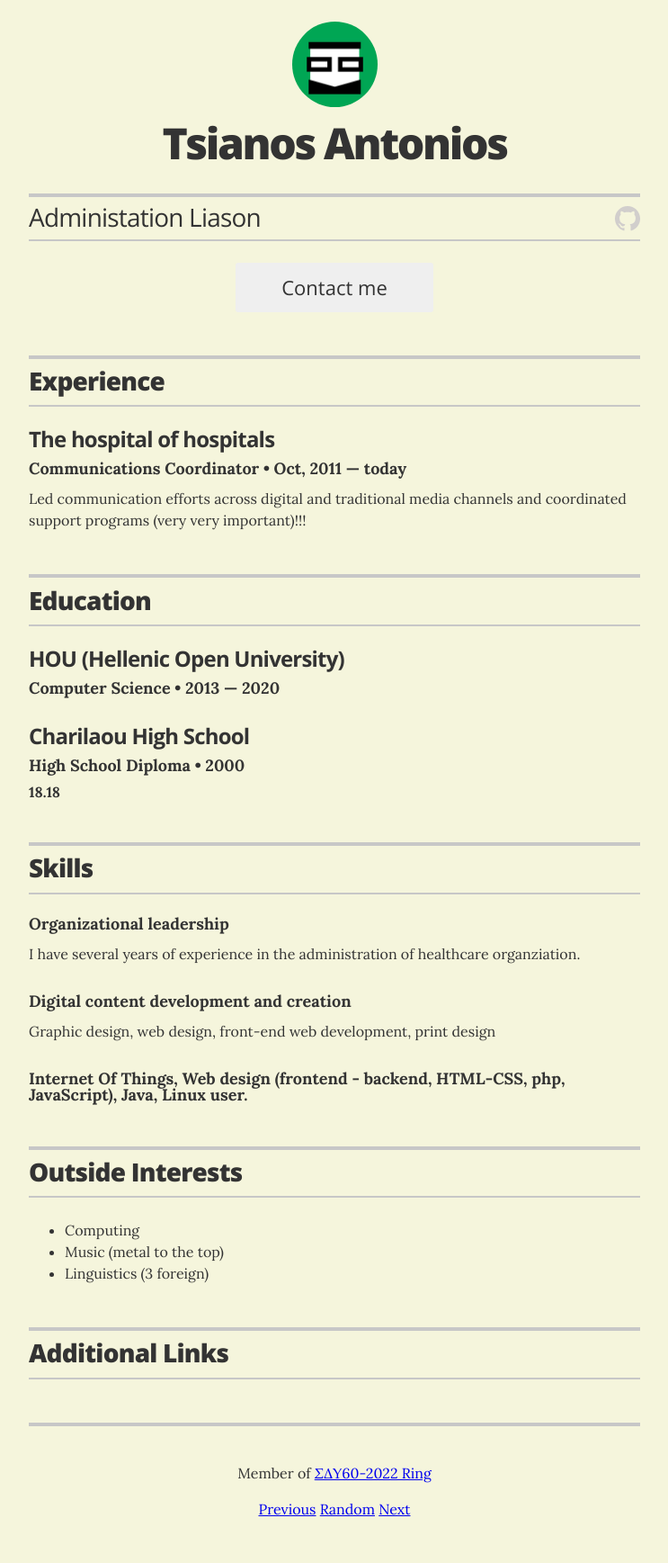
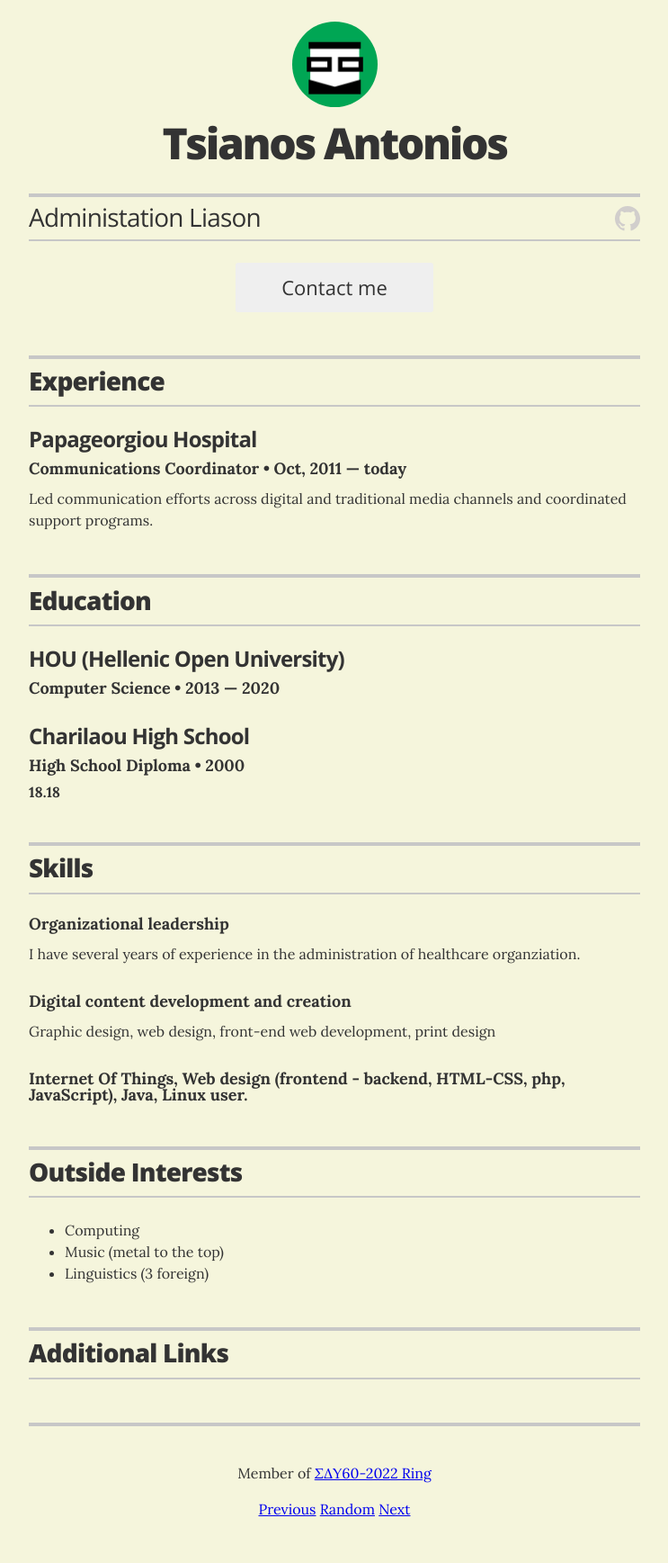
Before and after one commit to atsiano81/myCV, a Jekyll site: the page built from index.html, in a window 1280 px wide. Shown: the whole page at 90% size, without its empty margins (268-1011 px from the left). Built offline with Jekyll 4.4.1, drawn with Linux system fonts in a browser that asks for light colours; a script that is not in the unit is left out.

Commit message:
Update experience.yml

```diff
--- a/_data/experience.yml
+++ b/_data/experience.yml
@@ -1,7 +1,7 @@
 # Jobs
 
 # Communications Coordinator
-- company: The hospital of hospitals
+- company: Papageorgiou Hospital
   position: Communications Coordinator
   duration:   Oct, 2011  &mdash; today
-  summary: Led communication efforts across digital and traditional media channels and coordinated support programs (very very important)!!!
+  summary: Led communication efforts across digital and traditional media channels and coordinated support programs.
```
